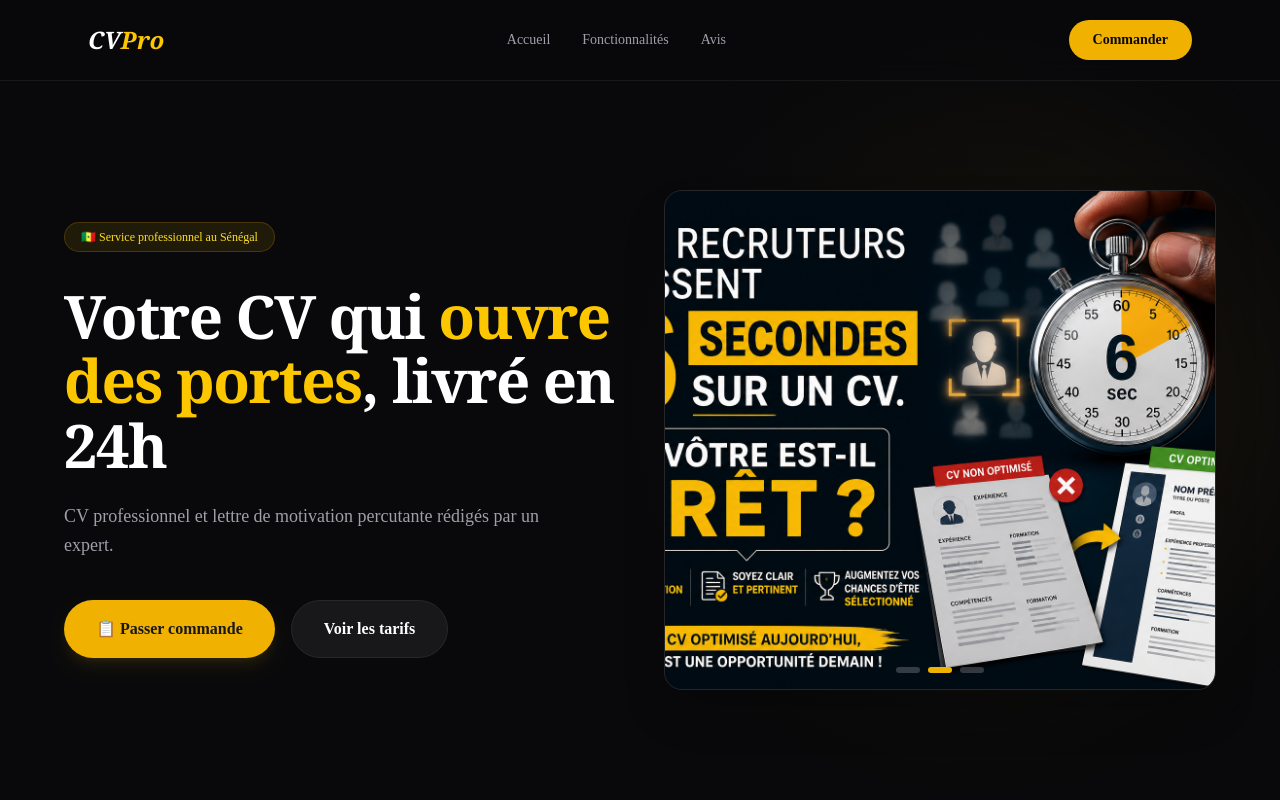
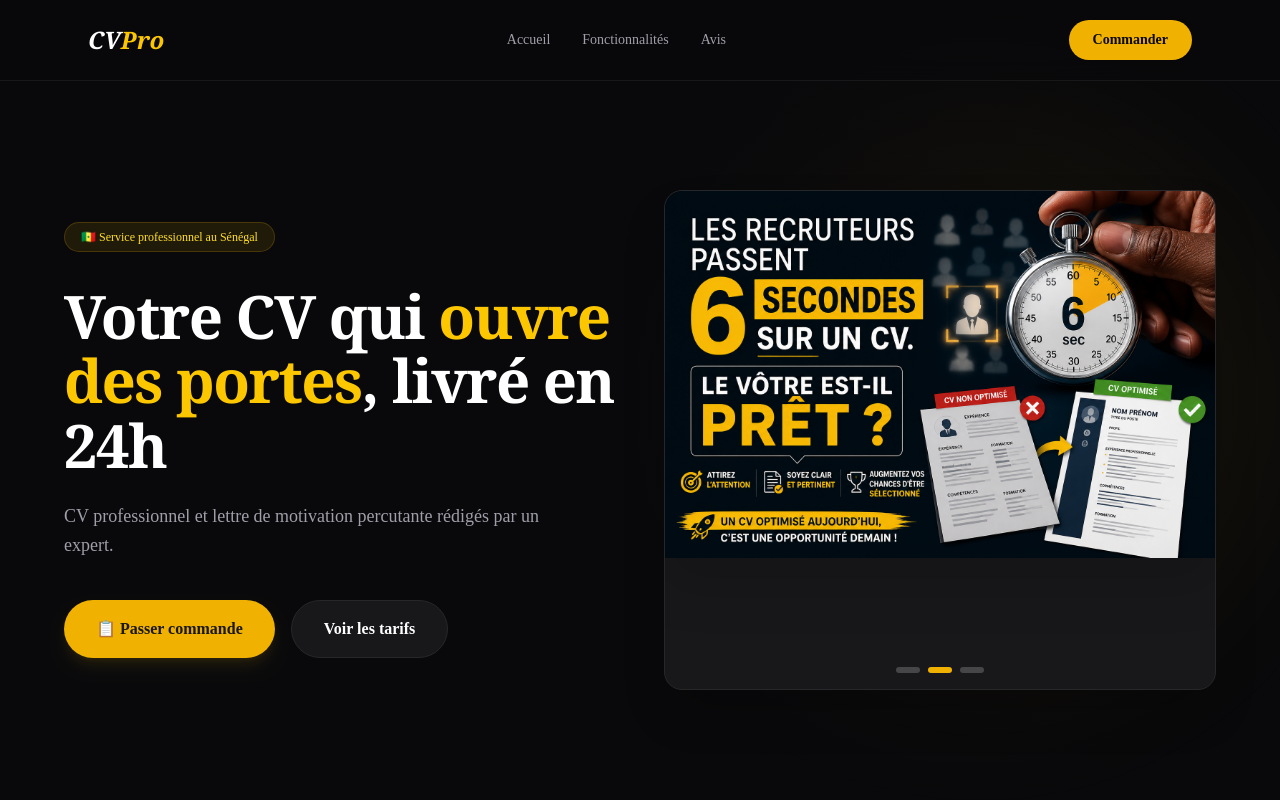
Before and after one commit to Kobe-24-cpu/CVpro-Senegal, a Next.js app: page / in a window 1280 px wide. Shown: the top 800 px of the page. Built offline with nearby package versions, Linux system fonts and the light colour scheme.

Commit message:
odification du code 5

```diff
--- a/components/Hero.tsx
+++ b/components/Hero.tsx
@@ -85,8 +85,8 @@ export default function Hero() {
                 <img
                   src={img}
                   alt={`Aperçu ${index + 1}`}
-                  className="w-full h-full object-cover"
-                  onError={(e) => { e.currentTarget.src = "https://via.placeholder.com/600x800/18181b/eab308?text=Image+Hero"; }}
+                  className="max-w-full max-h-full object-contain drop-shadow-2xl"
+                   onError={(e) => { e.currentTarget.src = "https://via.placeholder.com/600x800/18181b/eab308?text=Image+Hero"; }}
                 />
               </div>
             ))}
```
